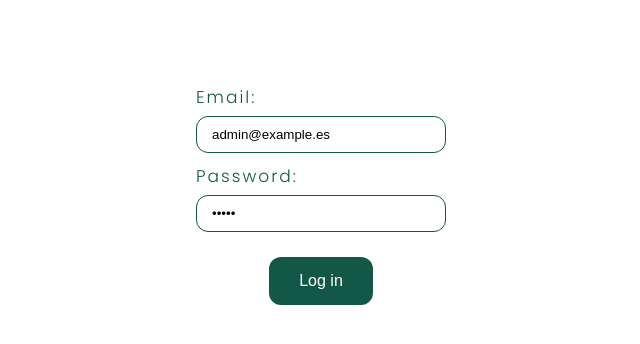
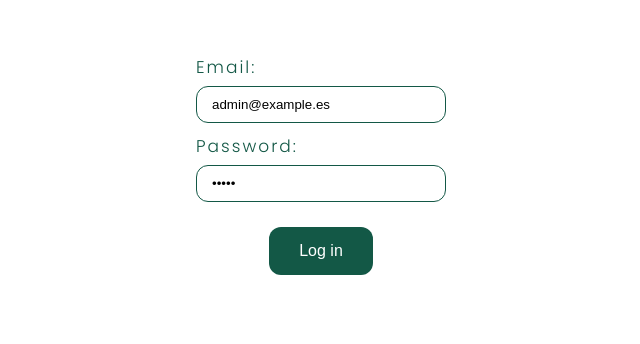
Before and after one commit to nzluis/dashboard_miranda, a React (Vite) app: page /login in a window 1280 px wide. Shown: the part 238-582 px from the top of the page, without its empty margins (319-959 px from the left). Built offline with nearby package versions, Linux system fonts and the light colour scheme.

Commit message:
styled: forms

```diff
--- a/src/style/FormStyled.js
+++ b/src/style/FormStyled.js
@@ -4,10 +4,8 @@ export const Form = styled.form`
     display: flex;
     flex-direction: column;
     align-items: center;
-    margin: 30px auto;
+    margin: 0 auto;
     width: ${props => props.width === 'login' ? '250px' : '40%'};
-
-
 
     label {
         display: flex;
@@ -45,7 +43,7 @@ export const Form = styled.form`
 
     select {
         cursor: pointer;
-         background-color: white;
+        background-color: white;
     }
 
     input[type="file"] {
```
